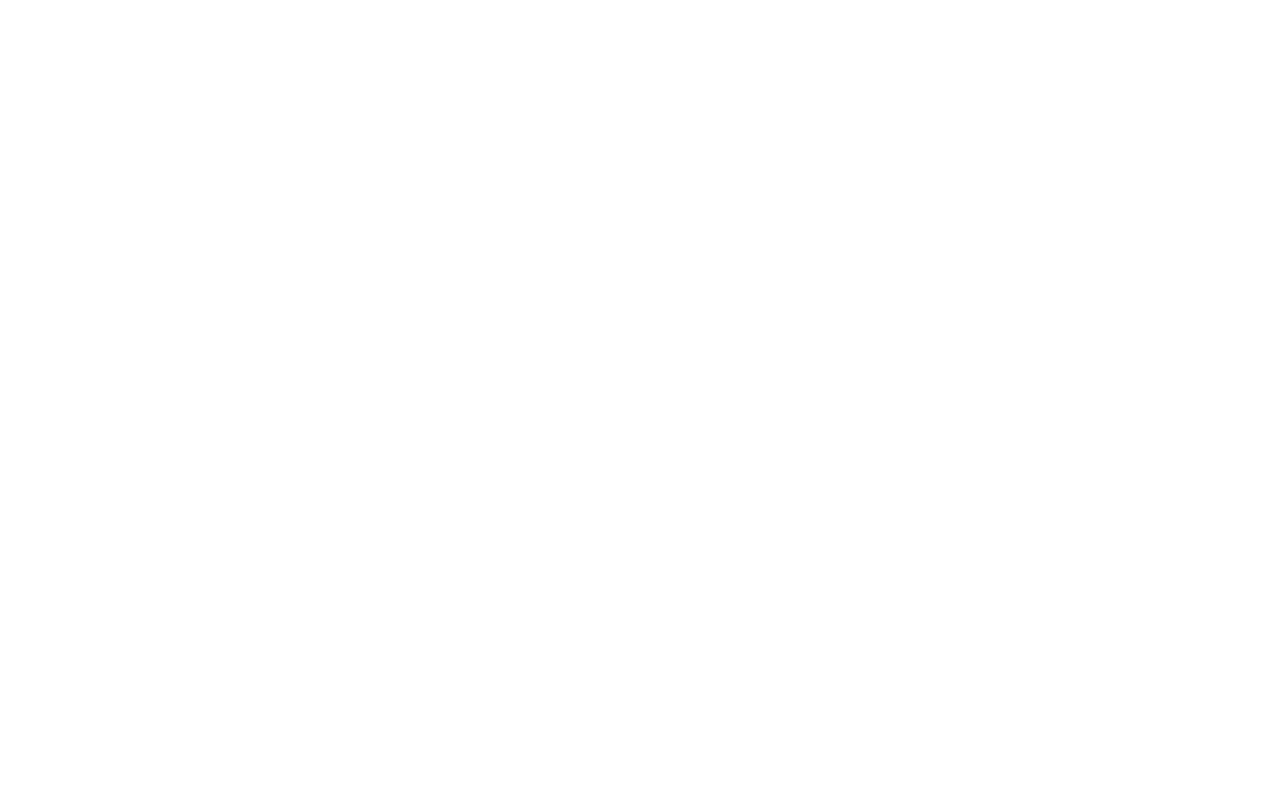
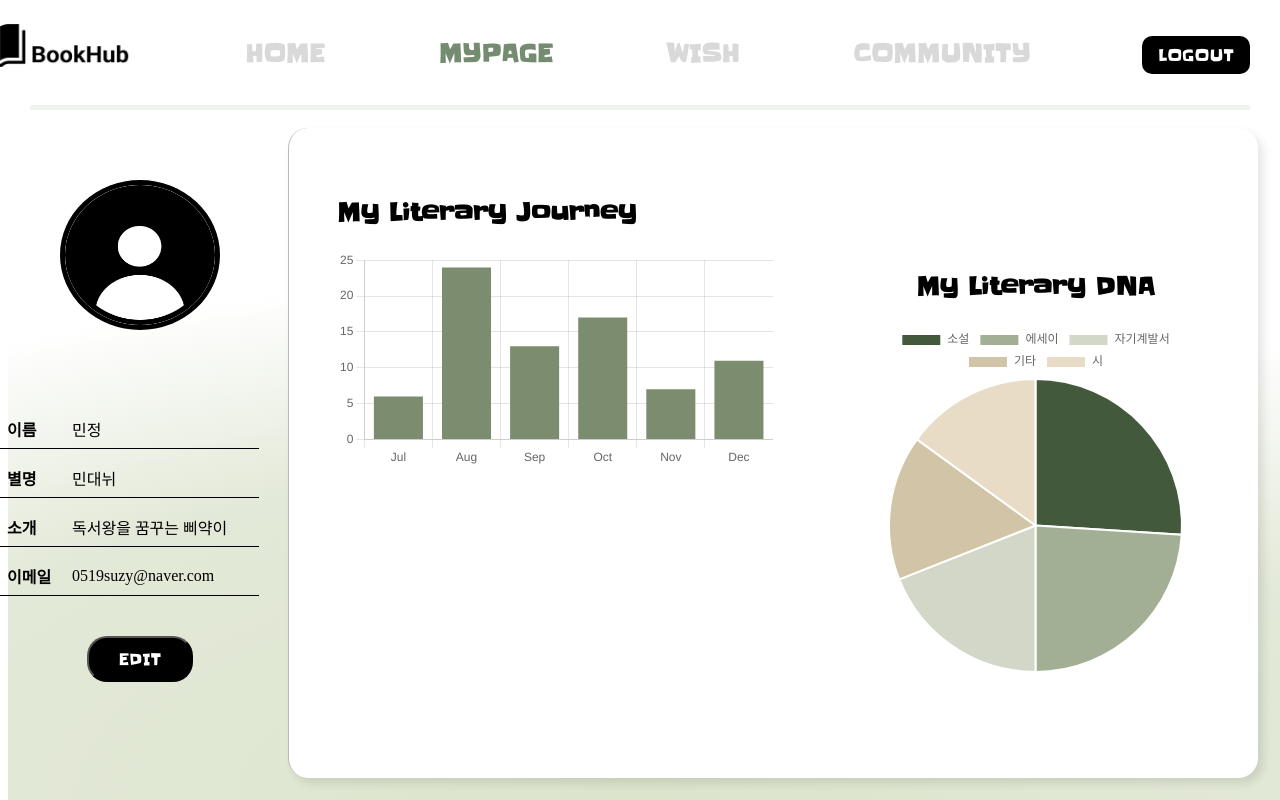
Before and after one commit to BookHub-BookTrio/BookHub-Front, a React (Create React App) app in the folder bookhub/: page /mypage in a window 1280 px wide. Before the commit this address had no page. Built offline with nearby package versions, Linux system fonts and the light colour scheme.

Commit message:
[Feat/#12] - MyPage 초기 세팅

```diff
--- a/bookhub/package.json
+++ b/bookhub/package.json
@@ -9,8 +9,10 @@
     "@testing-library/user-event": "^13.5.0",
     "aos": "^2.3.4",
     "axios": "^1.8.4",
+    "chart.js": "^4.4.8",
     "framer-motion": "^12.6.2",
     "react": "^19.0.0",
+    "react-chartjs-2": "^5.3.0",
     "react-dom": "^19.0.0",
     "react-icons": "^5.5.0",
     "react-router-dom": "^7.4.0",
--- a/bookhub/src/App.jsx
+++ b/bookhub/src/App.jsx
@@ -1,6 +1,7 @@
 import { BrowserRouter, Routes, Route } from "react-router-dom";
 import Test from "../src/pages/Test.jsx";
 import Home from "../src/pages/home/Home.jsx";
+import MyPage from "../src/pages/mypage/MyPage.jsx";
 import MyPageEdit from "../src/pages/mypage/MyPageEdit.jsx";
 import Login from "../src/pages/login/Login.jsx";
 import KakaoCallback from "./pages/home/KakaoCallback.jsx";
@@ -11,6 +12,7 @@
       <Routes>
         <Route path="/test" element={<Test />} />
         <Route path="/home" element={<Home />} />
+        <Route path="/mypage" element={<MyPage />} />
         <Route path="/mypage-edit" element={<MyPageEdit />} />
         <Route path="/login" element={<Login />} />
         <Route path="/auth/kakao" element={<KakaoCallback />} />
--- /dev/null
+++ b/bookhub/src/pages/mypage/MyPage.jsx
@@ -0,0 +1,79 @@
+import React from "react";
+import styles from "../mypage/MyPage.module.css";
+import Header from "../../../src/component/header/Header.jsx";
+import profileIcon from "../../../src/component/image/Profile.png"; // 프로필 이미지
+import { Bar, Pie } from 'react-chartjs-2';
+import { Chart as ChartJS, BarElement, CategoryScale, LinearScale, ArcElement, Tooltip, Legend, } from 'chart.js';
+
+ChartJS.register(BarElement, CategoryScale, LinearScale, ArcElement, Tooltip, Legend);
+
+//막대 그래프 요소 받아야 함
+const barData = {
+  labels: ['Jan', 'Feb', 'Mar', 'Apr', 'May', 'Jun', 'Jul', 'Aug', 'Sep', 'Oct', 'Nov', 'Dec'].slice(-6),
+  datasets: [
+    {
+      label: 'Books Read',
+      data: [8, 12, 14, 18, 15, 5, 6, 24, 13, 17, 7, 11].slice(-6),
+      backgroundColor: '#7C8C6E',
+    },
+  ],
+};
+
+//원 그래프 요소 받아야 함
+const pieData = {
+  labels: ['소설', '에세이', '자기계발서', '기타', '시'],
+  datasets: [
+    {
+      label: 'Genre Distribution',
+      data: [26, 24, 19, 16, 15],
+      backgroundColor: ['#42593C', '#A2AF94', '#D3D7C7', '#D1C4A7', '#E9DCC7'],
+    },
+  ],
+};
+
+const Mypage = () => {
+  return (
+    <div className={styles.background}>
+      <Header />
+    <div className={styles.container}>
+      {/* 프로필 영역 */}
+      <div className={styles.profileSection}>
+        <img src={profileIcon} alt="Profile" className={styles.profileImage} />
+      </div>
+
+      {/* 내 정보 - 백에서 가져오기 */}
+      <div className={styles.infoContainer}>
+        {[
+          { label: "이름", value: "민정" },
+          { label: "별명", value: "민대뉘" },
+          { label: "소개", value: "독서왕을 꿈꾸는 삐약이" },
+          { label: "이메일", value: "0519suzy@naver.com" },
+        ].map((item, index) => (
+          <div className={styles.infoRow} key={index}>
+            <span className={styles.label}>{item.label}</span>
+            <span className={styles.value}>{item.value}</span>
+          </div>
+        ))}
+      </div>
+
+      {/* EDIT 버튼 */}
+      <button className={styles.editButton}>EDIT</button>
+    </div>
+
+    <main className={styles.mainContent}>
+        <h2 className={styles.barTitle}>My Literary Journey</h2>
+        <div className={styles.chartWrapper}>
+          <div className={styles.barChart}>
+            <Bar data={barData} options={{ responsive: true, plugins: { legend: { display: false } } }} />
+          </div>
+          <div className={styles.dnaSection}>
+            <h2 className={styles.pieTitle}>My Literary DNA</h2>
+            <Pie data={pieData} />
+          </div>
+        </div>
+      </main>
+    </div>
+  );
+};
+
+export default Mypage;
--- /dev/null
+++ b/bookhub/src/pages/mypage/MyPage.module.css
@@ -0,0 +1,129 @@
+.background {
+  background: radial-gradient(90% 60% at 50% 100%, #dce4cc 0%, #e3e9d8 70%, #ffffff 110%);
+  background-attachment: fixed;
+
+  width: 100%;
+  min-height: 100vh;
+  display: flex;
+  justify-content: center;
+  position: fixed;
+  overflow: hidden;
+}
+
+.container {
+  position: fixed;
+  top: 150px;
+  left: 0;
+  width: 280px;
+  display: flex;
+  flex-direction: column;
+  align-items: center;
+  z-index: 10;
+  background-color: transparent;
+}
+
+/* 프로필 영역 */
+.profileSection {
+  display: flex;
+  justify-content: center;
+  width: 150px;
+  height: 150px;
+  flex-shrink: 0;
+  margin: 30px auto;
+}
+
+.profileImage {
+  width: 100%;
+  border-radius: 50%;
+  border: 5px solid black;
+}
+
+/* 정보 입력 영역 */
+.infoContainer {
+  margin-top: 40px;
+  width: 700px;
+  align-items: center;
+  text-align: center;
+  justify-content: center;
+}
+
+.infoRow {
+  display: flex;
+  justify-content: left;
+  width: 35%;
+  margin: 10px 30%;
+  padding: 7px;
+  border-bottom: 1.5px solid black;
+  align-items: center;
+  text-align: center;
+}
+
+.inputField {
+  border: none;
+  width: 140px;
+  text-align: left;
+}
+
+.label {
+  font-weight: bold;
+  width: 65px;
+  text-align: left;
+}
+
+/* 완료 버튼 */
+.editButton {
+  background: black;
+  color: white;
+  padding: 10px 30px;
+  font-size: 20px;
+  border-radius: 20px;
+  cursor: pointer;
+  margin-top: 30px;
+  font-family: "Slackey-Regular", Helvetica;
+  font-size: 16px;
+}
+
+/* 오른쪽 스크롤 메인 콘텐츠 */
+.mainContent {
+  top: 300px;
+  margin: 120px 30px 30px 280px;
+  padding: 3rem;
+  flex: 1;
+  width: calc(100% - 280px);
+  border-left: 1px solid #bbb;
+  background-color: #fff;
+  border-radius: 20px;
+  box-shadow: 5px 5px 10px rgba(0,0,0,0.1);
+}
+
+.barTitle {
+  font-family: "Slackey-Regular", Helvetica;
+  font-weight: 700;
+  font-size: 24px;
+}
+
+.chartWrapper {
+  display: flex;
+  justify-content: space-between;
+  flex-wrap: wrap;
+  gap: 3rem;
+}
+
+/* Bar chart 영역 */
+.barChart {
+  width: 50%;
+  min-width: 300px;
+}
+
+.pieTitle {
+  font-family: "Slackey-Regular", Helvetica;
+  font-weight: 700;
+  font-size: 24px;
+}
+
+/* Pie chart 영역 */
+.dnaSection {
+  width: 40%;
+  min-width: 250px;
+  text-align: center;
+}
```
Also changed, not shown: 1 other file (tests, documents, lock files or other folders).
